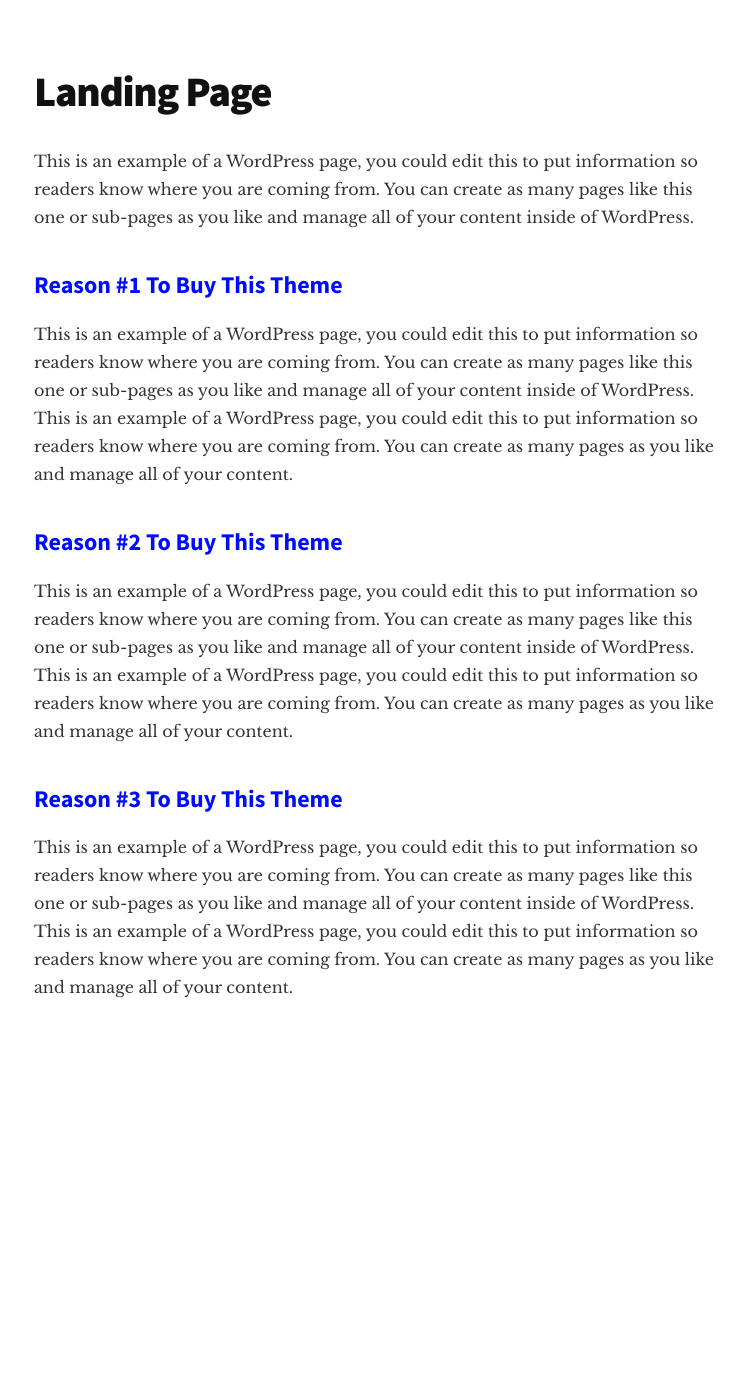
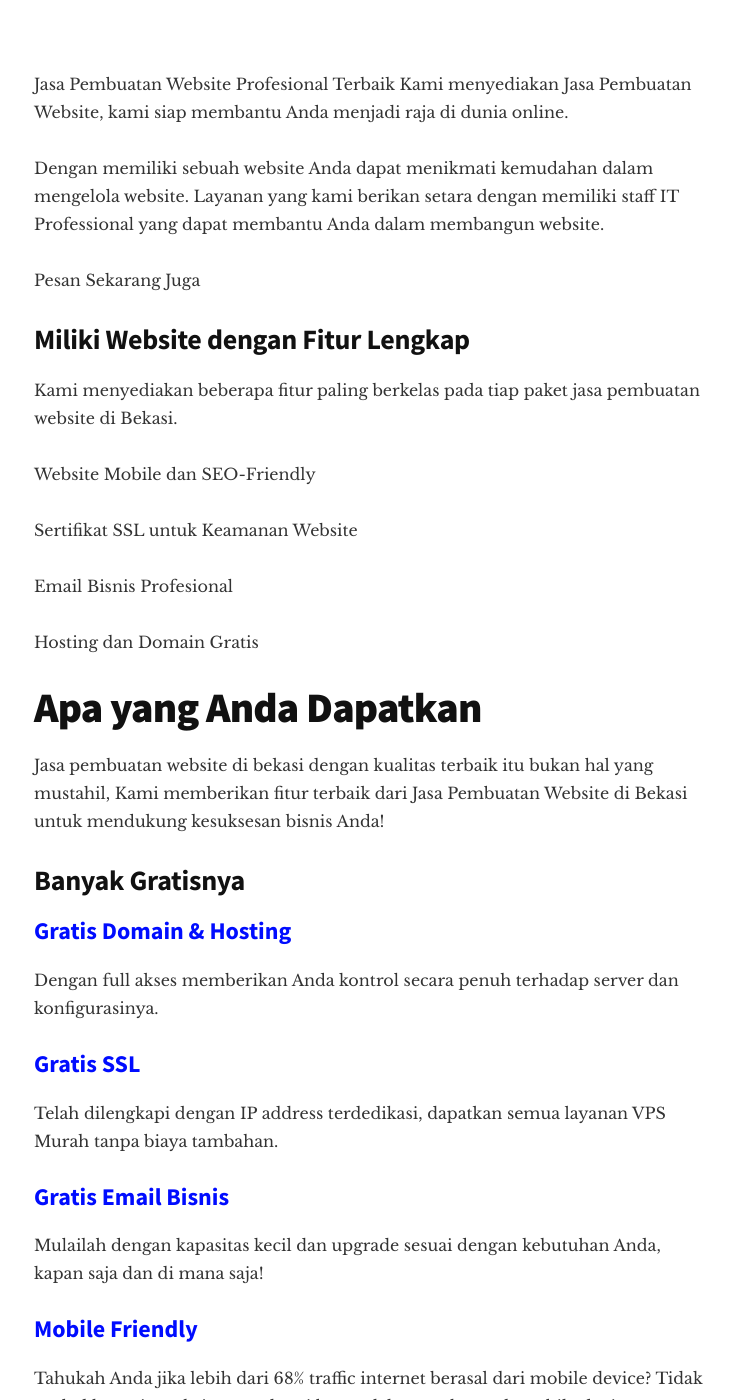
Before and after one commit to cwicaksono/cwicaksono.github.io, a Jekyll site: the page built from jasa-pembuatan-website-di-bekasi.md, in a window 1280 px wide and 1400 px high. Shown: the whole window, without its empty margins (266-1010 px from the left). Built offline with Jekyll 4.4.1, drawn with Linux system fonts in a browser that asks for light colours; Markdown is read by kramdown in place of the engine named in the settings; some of the changed text lies outside the part shown.

Commit message:
Update landingpage.html

```diff
--- a/_layouts/landingpage.html
+++ b/_layouts/landingpage.html
@@ -20,34 +20,7 @@
                 <main class="content">
                     <article class="post-473 page type-page status-publish entry" aria-label="Landing Page" itemscope
                         itemtype="https://schema.org/CreativeWork">
-                        <header class="entry-header">
-                            <h1 class="entry-title" itemprop="headline">Landing Page</h1>
-                        </header>
-                        <div class="entry-content" itemprop="text">
-                            <p>This is an example of a WordPress page, you could edit this to put information so readers
-                                know where you are coming from. You can create as many pages like this one or sub-pages
-                                as you like and manage all of your content inside of WordPress.</p>
-                            <h4>Reason #1 To Buy This Theme</h4>
-                            <p>This is an example of a WordPress page, you could edit this to put information so readers
-                                know where you are coming from. You can create as many pages like this one or sub-pages
-                                as you like and manage all of your content inside of WordPress. This is an example of a
-                                WordPress page, you could edit this to put information so readers know where you are
-                                coming from. You can create as many pages as you like and manage all of your content.
-                            </p>
-                            <h4>Reason #2 To Buy This Theme</h4>
-                            <p>This is an example of a WordPress page, you could edit this to put information so readers
-                                know where you are coming from. You can create as many pages like this one or sub-pages
-                                as you like and manage all of your content inside of WordPress. This is an example of a
-                                WordPress page, you could edit this to put information so readers know where you are
-                                coming from. You can create as many pages as you like and manage all of your content.
-                            </p>
-                            <h4>Reason #3 To Buy This Theme</h4>
-                            <p>This is an example of a WordPress page, you could edit this to put information so readers
-                                know where you are coming from. You can create as many pages like this one or sub-pages
-                                as you like and manage all of your content inside of WordPress. This is an example of a
-                                WordPress page, you could edit this to put information so readers know where you are
-                                coming from. You can create as many pages as you like and manage all of your content.
-                            </p>
+                        {{content}}
                         </div>
                     </article>
                 </main>
```
